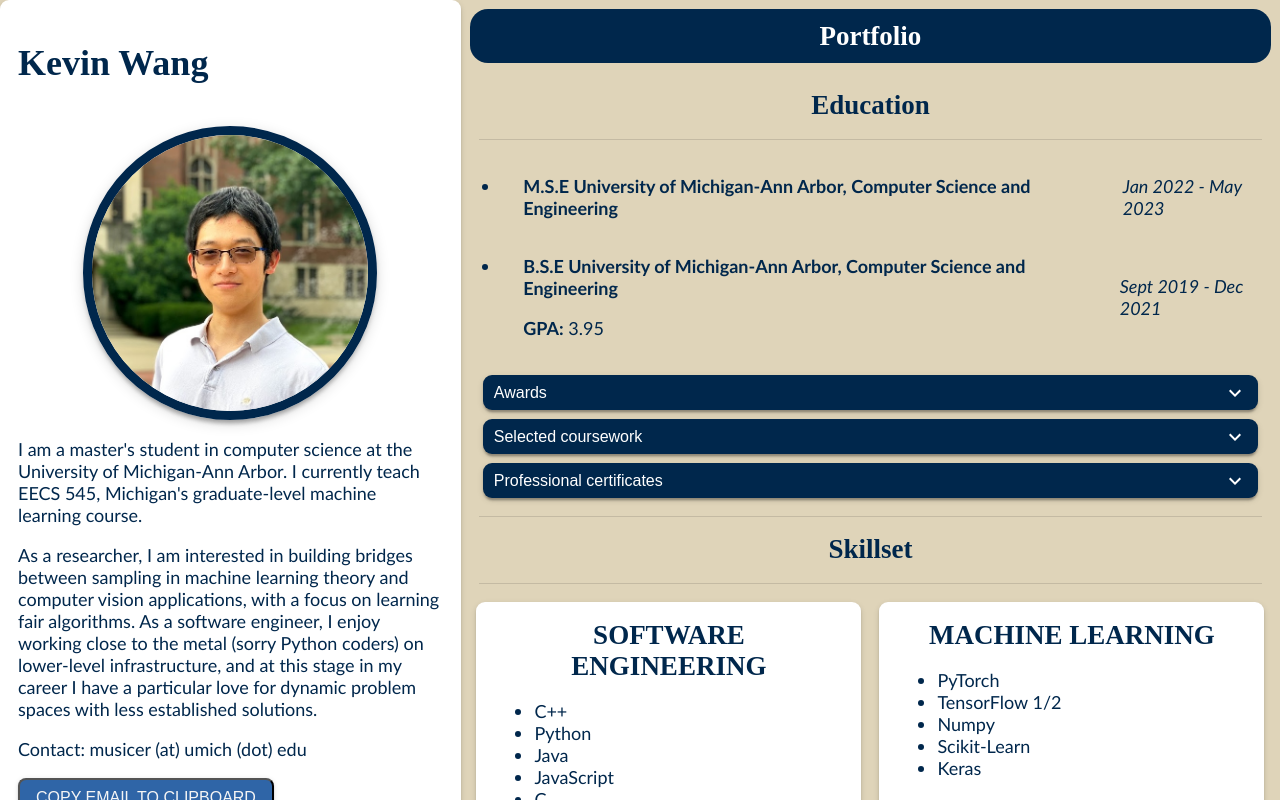
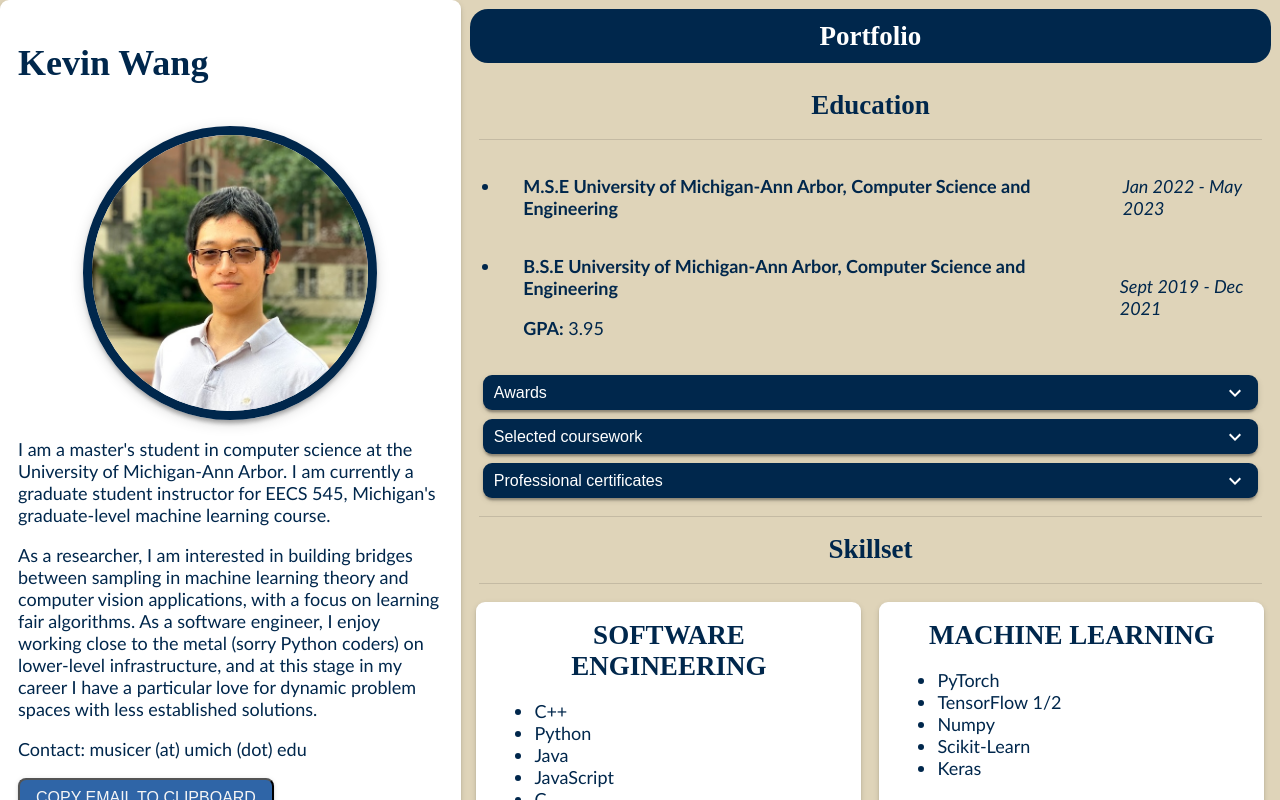
Before and after one commit to michigan-musicer/musicer-website, a React (Create React App) app: page / in a window 1280 px wide. Shown: the top 800 px of the page. Built offline with nearby package versions, Linux system fonts and the light colour scheme.

Commit message:
don't make it sound like you are the main instr

```diff
--- a/src/about/About.js
+++ b/src/about/About.js
@@ -21,7 +21,7 @@ export default function About() {
             <img className='about-image' src={PortfolioPic} alt={'Kevin Wang'}/>
           </div>
           {/* <p>{props.desc}</p> */}
-          <p>I am a master's student in computer science at the University of Michigan-Ann Arbor. I currently teach EECS 545, Michigan's graduate-level machine learning course.</p>
+          <p>I am a master's student in computer science at the University of Michigan-Ann Arbor. I am currently a graduate student instructor for EECS 545, Michigan's graduate-level machine learning course.</p>
           <p>As a researcher, I am interested in building bridges between sampling in machine learning theory and computer vision applications, with a focus on learning fair algorithms. As a software engineer, I enjoy working close to the metal (sorry Python coders) on lower-level infrastructure, and at this stage in my career I have a particular love for dynamic problem spaces with less established solutions.</p>
           {/* <p>
             <b>Seeking internships for summer 2022</b> in full stack software engineering
```
